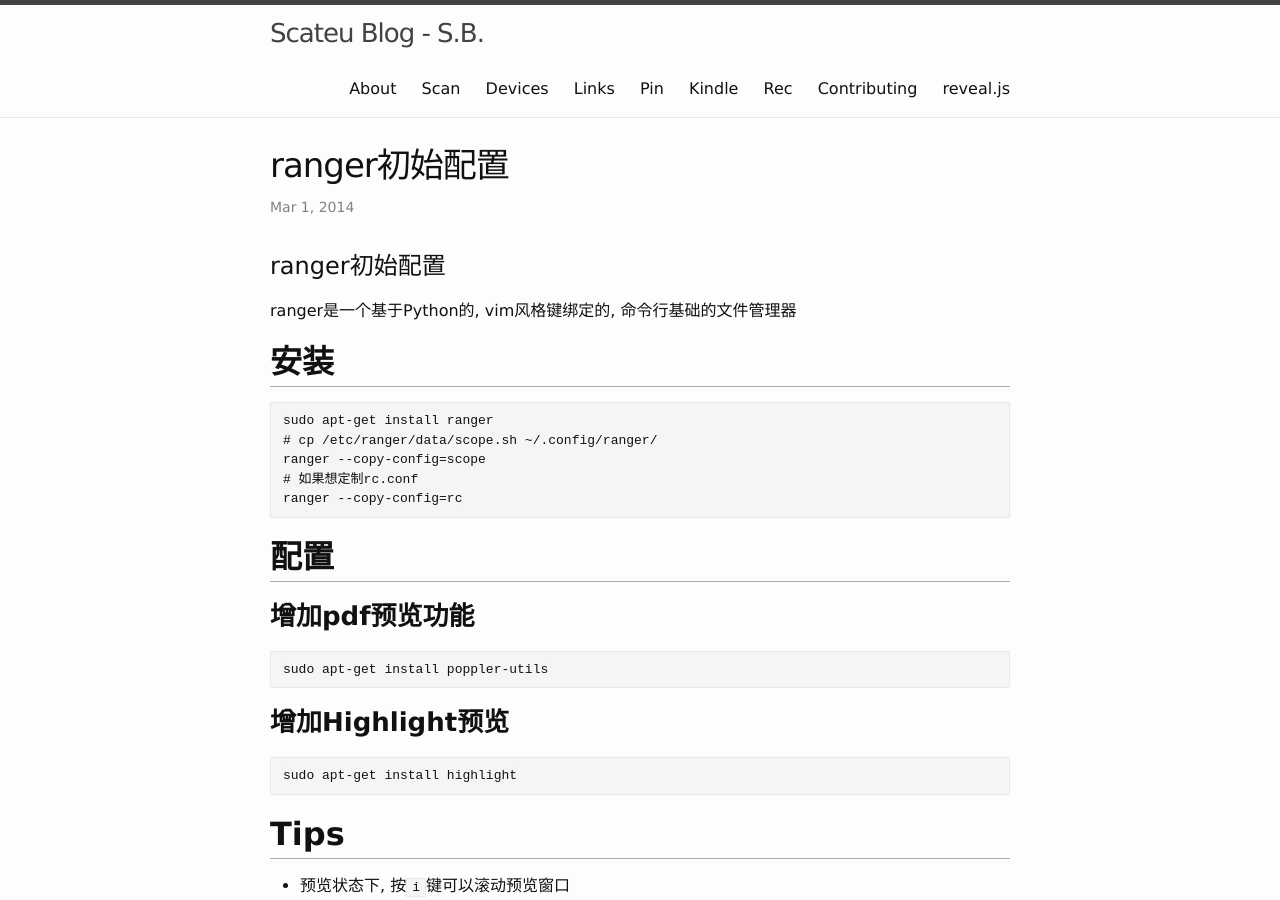
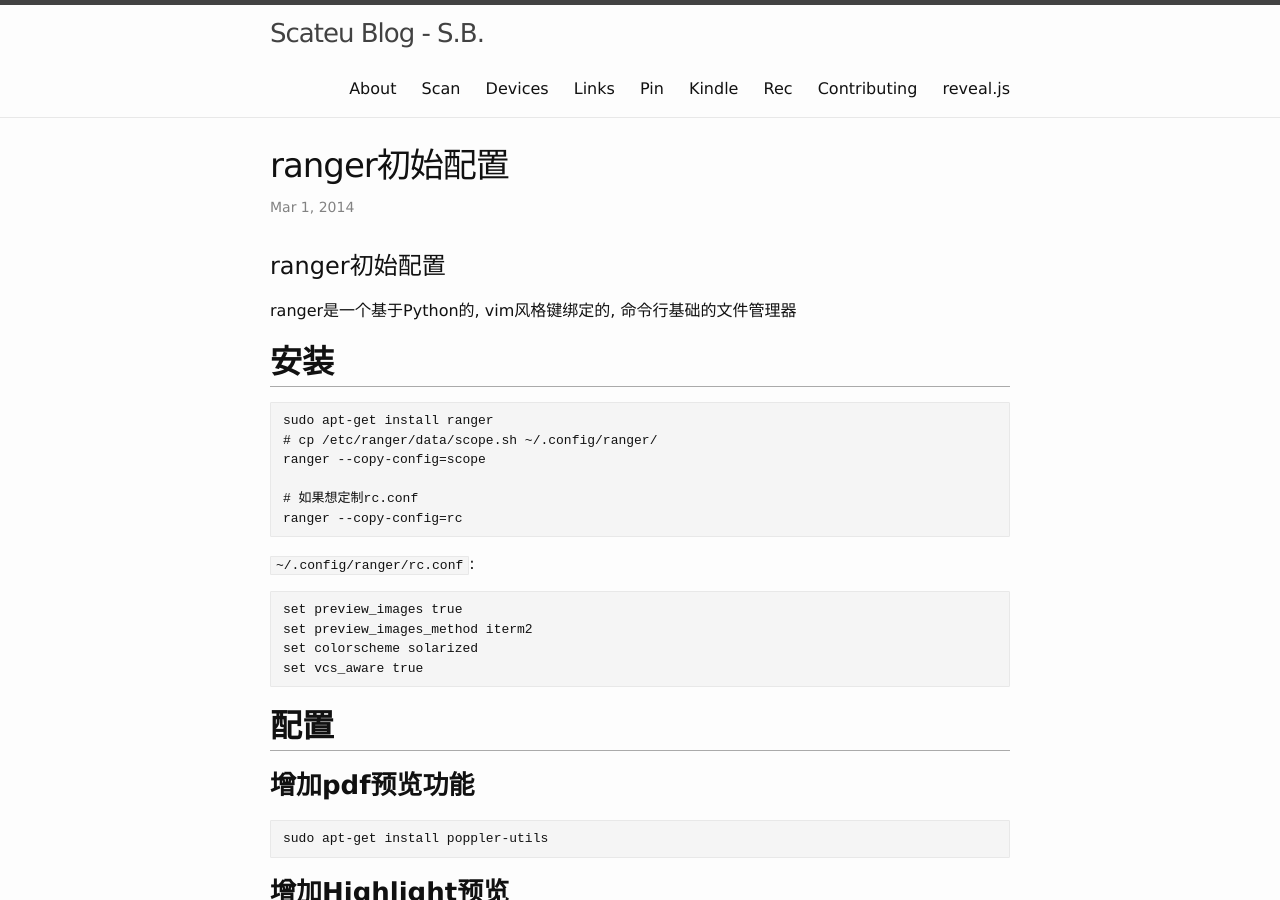
Before and after one commit to scateu/scateu.github.io, a Jekyll site: the page built from _posts/2014-03-01-ranger-init-configure.md, in a window 1280 px wide and 900 px high. Built offline with Jekyll 4.4.1, drawn with Linux system fonts in a browser that asks for light colours; nearby versions of some CDN libraries; comment, search, counter and statistics services are not loaded.

Commit message:
Tue Jan 23 17:14:47 CST 2018

```diff
--- a/_posts/2014-03-01-ranger-init-configure.md
+++ b/_posts/2014-03-01-ranger-init-configure.md
@@ -13,22 +13,26 @@ ranger是一个基于Python的, vim风格键绑定的, 命令行基础的文件
     sudo apt-get install ranger
     # cp /etc/ranger/data/scope.sh ~/.config/ranger/
     ranger --copy-config=scope
+
     # 如果想定制rc.conf
     ranger --copy-config=rc
+
+`~/.config/ranger/rc.conf`:
+
+    set preview_images true
+    set preview_images_method iterm2
+    set colorscheme solarized
+    set vcs_aware true
 
 ## 配置
 
 ### 增加pdf预览功能
 
-
     sudo apt-get install poppler-utils
-
 
 ### 增加Highlight预览
 
-
     sudo apt-get install highlight
-
 
 ## Tips
 
```
